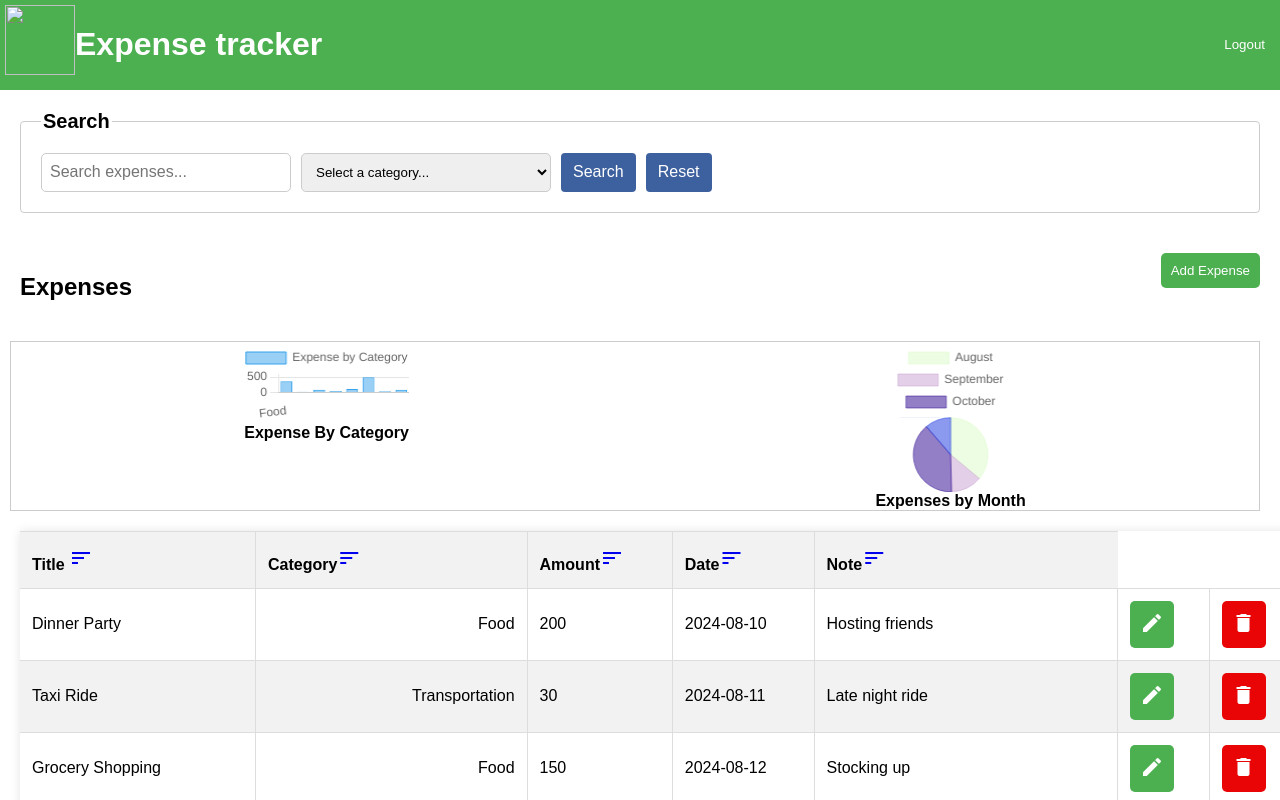
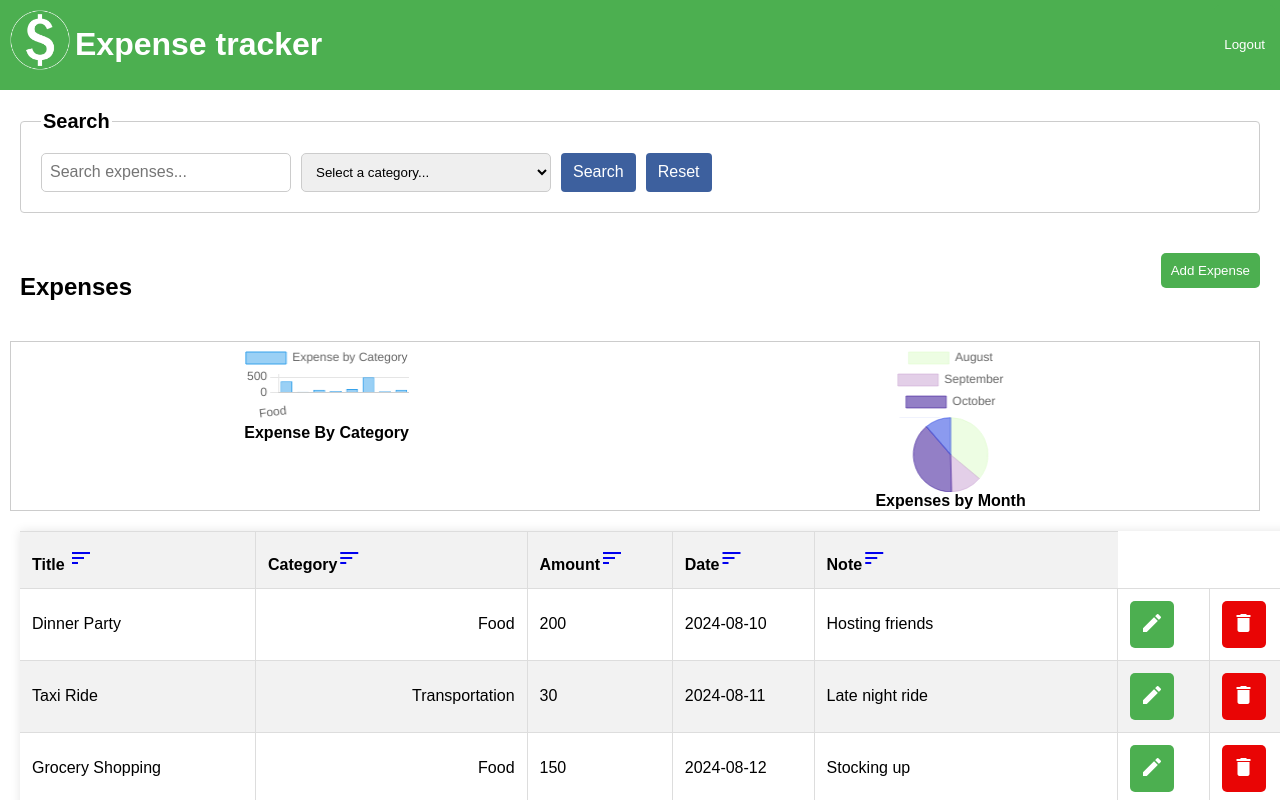
Before and after one commit to pranavik123/Expensetrackerv_2, a plain HTML site: page home.html in a window 1280 px wide. Shown: the top 800 px of the page. Drawn offline with nearby package versions, Linux system fonts and the light colour scheme.

Commit message:
Update home.html

```diff
--- a/home.html
+++ b/home.html
@@ -14,7 +14,7 @@
 <body>
     <header>
         <div class="logo">
-            <img src="/ExpenseTracker/logo.png" width="70px" height="70px">
+            <img src="logo.png" width="70px" height="70px">
             <h1> Expense tracker</h1>
         </div>
         <button class="logoutBtn" onclick="logout()">Logout</button>
```
